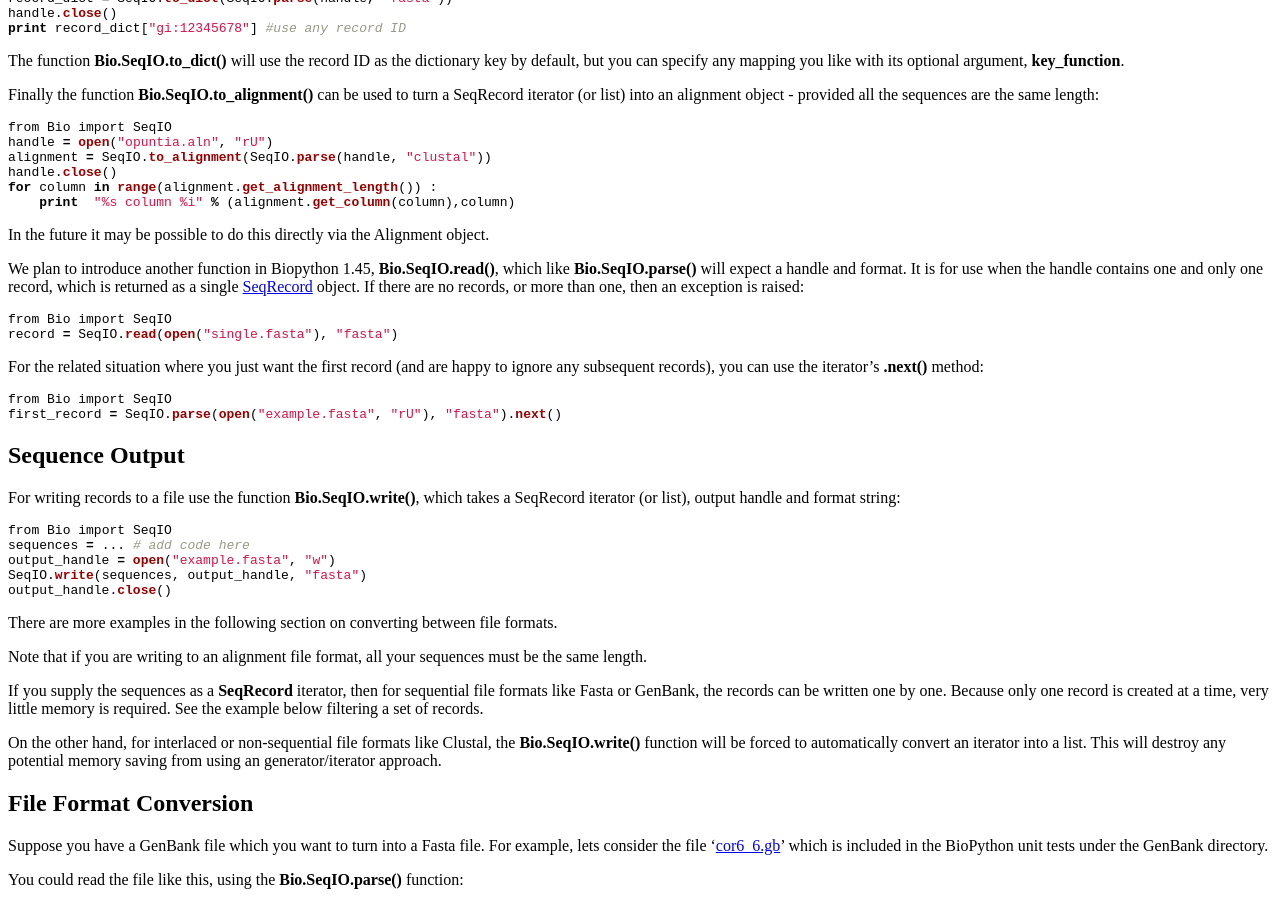
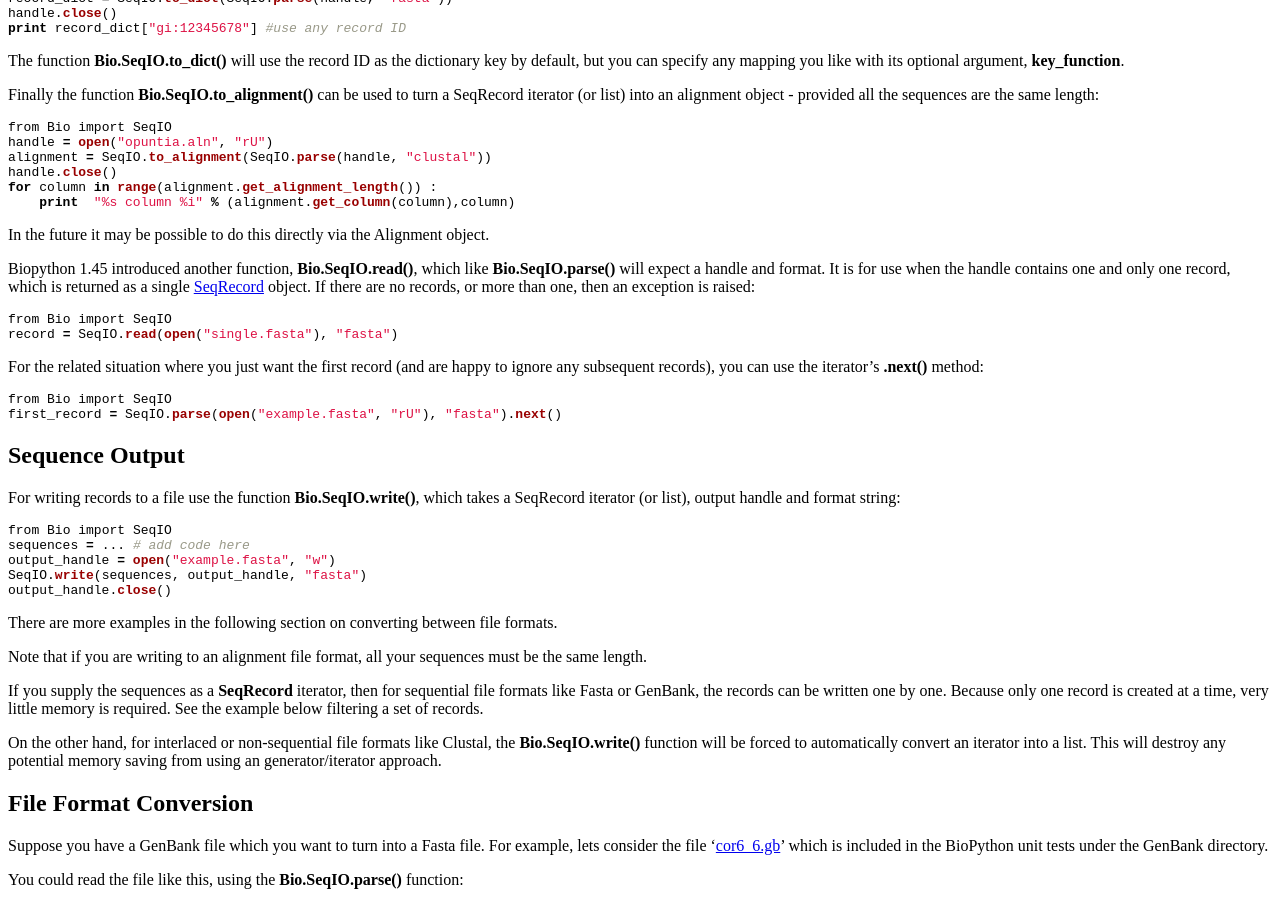
Before and after one commit to biopython/biopython.github.io, a Jekyll site: the page built from wiki/SeqIO.md, in a window 1280 px wide and 900 px high, scrolled down 1449 px. Built offline with Jekyll 4.4.1, drawn with Linux system fonts in a browser that asks for light colours.

Commit message:
Biopython 1.45 was released with the Bio.SeqIO.read() function

````diff
--- a/wiki/SeqIO.md
+++ b/wiki/SeqIO.md
@@ -155,12 +155,11 @@ for column in range(alignment.get_alignment_length()) :
 In the future it may be possible to do this directly via the Alignment
 object.
 
-We plan to introduce another function in Biopython 1.45,
-**Bio.SeqIO.read()**, which like **Bio.SeqIO.parse()** will expect a
-handle and format. It is for use when the handle contains one and only
-one record, which is returned as a single
-[SeqRecord](SeqRecord "wikilink") object. If there are no records, or
-more than one, then an exception is raised:
+Biopython 1.45 introduced another function, **Bio.SeqIO.read()**, which
+like **Bio.SeqIO.parse()** will expect a handle and format. It is for
+use when the handle contains one and only one record, which is returned
+as a single [SeqRecord](SeqRecord "wikilink") object. If there are no
+records, or more than one, then an exception is raised:
 
 ``` python
 from Bio import SeqIO
````
Also changed, not shown: 1 other file.
